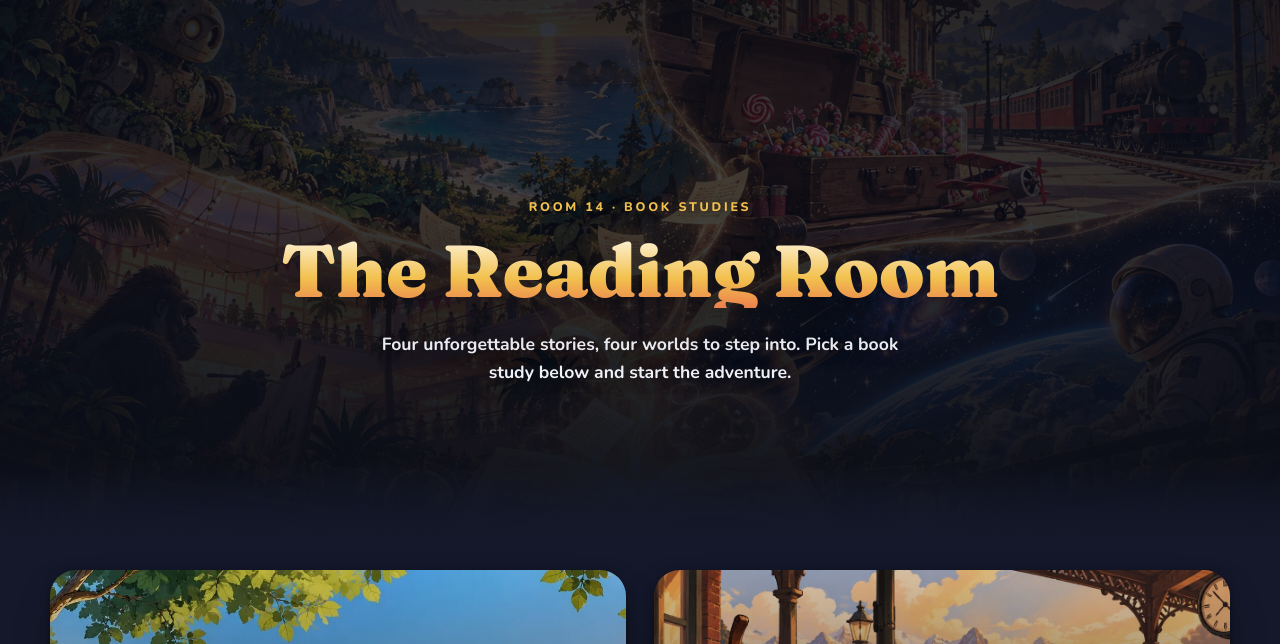
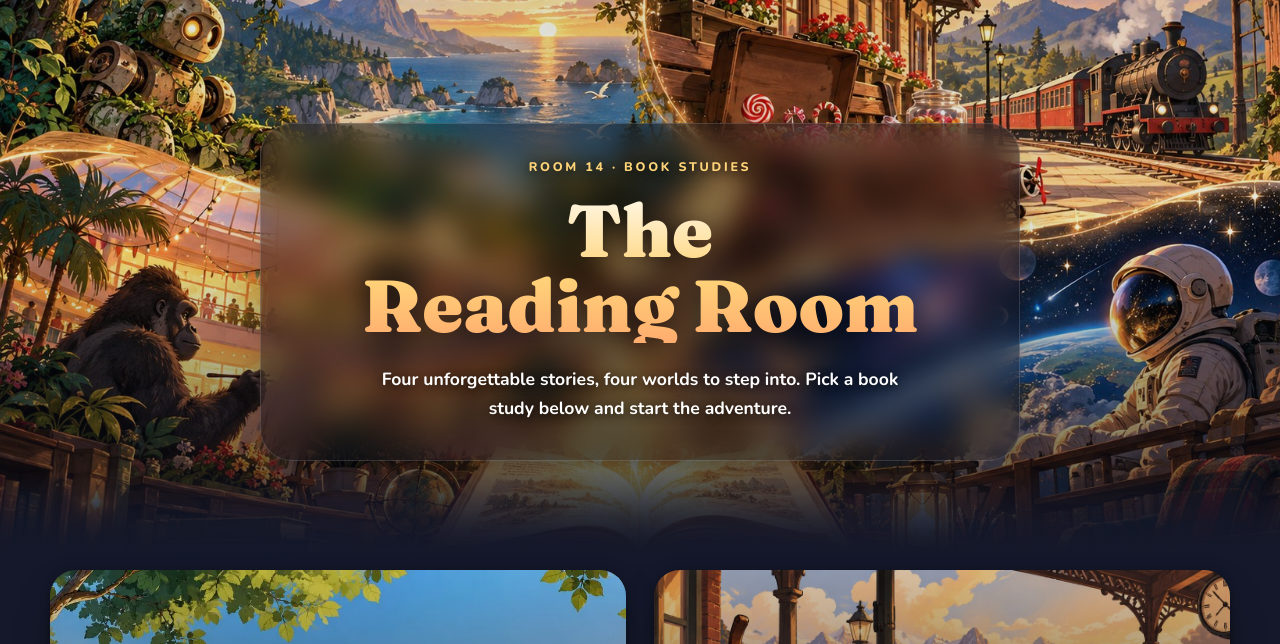
Before and after one commit to aurabotproject-ctrl/bookstudy, a plain HTML site: page index.html in a window 1280 px wide. Shown: the top 644 px of the page. Drawn offline with nearby package versions, Linux system fonts and the light colour scheme.

Commit message:
Brighten hero image; move title into a frosted glass panel for readability

```diff
--- a/index.html
+++ b/index.html
@@ -17,9 +17,11 @@
   <div class="hero-bg" style="background-image:url('images/hub-hero.jpg')"></div>
   <div class="hero-overlay" aria-hidden="true"></div>
   <div class="hero-inner">
-    <p class="kicker">Room 14 · Book Studies</p>
-    <h1>The Reading&nbsp;Room</h1>
-    <p class="tagline">Four unforgettable stories, four worlds to step into. Pick a book study below and start the adventure.</p>
+    <div class="hero-panel">
+      <p class="kicker">Room 14 · Book Studies</p>
+      <h1>The Reading&nbsp;Room</h1>
+      <p class="tagline">Four unforgettable stories, four worlds to step into. Pick a book study below and start the adventure.</p>
+    </div>
   </div>
   <div class="hero-fade" aria-hidden="true"></div>
 </header>
--- a/styles.css
+++ b/styles.css
@@ -38,27 +38,35 @@ h1, h2 { font-family: 'Fraunces', serif; margin: 0; }
 }
 .hero-overlay {
   position: absolute; inset: 0; z-index: 0;
-  background:
-    linear-gradient(180deg, rgba(9,12,22,.62) 0%, rgba(10,13,26,.6) 38%, rgba(11,14,24,.88) 82%, #14182a 100%),
-    radial-gradient(60% 55% at 50% 42%, rgba(10,13,24,.35) 0%, rgba(10,13,24,.72) 100%);
+  background: linear-gradient(180deg, rgba(9,12,22,.12) 0%, rgba(10,13,26,.08) 45%, rgba(11,14,24,.55) 84%, #14182a 100%);
 }
 .hero-inner { position: relative; z-index: 1; max-width: 760px; margin: 0 auto; }
+.hero-panel {
+  display: inline-block;
+  padding: 34px 44px 38px;
+  border-radius: 32px;
+  background: rgba(10, 13, 24, .42);
+  backdrop-filter: blur(14px) saturate(1.2);
+  -webkit-backdrop-filter: blur(14px) saturate(1.2);
+  border: 1px solid rgba(255,255,255,.14);
+  box-shadow: 0 20px 50px -20px rgba(0,0,0,.55);
+}
 .kicker {
   text-transform: uppercase; letter-spacing: .22em; font-size: .78rem;
-  font-weight: 800; color: #f2c14e; margin: 0 0 18px;
-  text-shadow: 0 2px 12px rgba(0,0,0,.5);
+  font-weight: 800; color: #ffd479; margin: 0 0 18px;
+  text-shadow: 0 2px 10px rgba(0,0,0,.7);
 }
 .hub-hero h1 {
   font-size: clamp(2.6rem, 7vw, 4.6rem);
   font-weight: 900; line-height: 1.02;
-  background: linear-gradient(180deg, #fff8e8 0%, #f2c14e 60%, #e8604c 120%);
+  background: linear-gradient(180deg, #fff8e8 0%, #ffd479 55%, #ff9b6a 120%);
   -webkit-background-clip: text; background-clip: text; color: transparent;
-  filter: drop-shadow(0 8px 28px rgba(0,0,0,.55));
+  filter: drop-shadow(0 6px 18px rgba(0,0,0,.7));
 }
 .tagline {
   margin: 22px auto 0; max-width: 560px;
-  font-size: 1.1rem; line-height: 1.6; color: #f0f0f7; font-weight: 700;
-  text-shadow: 0 2px 14px rgba(0,0,0,.55);
+  font-size: 1.1rem; line-height: 1.6; color: #ffffff; font-weight: 700;
+  text-shadow: 0 2px 10px rgba(0,0,0,.75);
 }
 .hero-fade {
   position: absolute; left: 0; right: 0; bottom: -1px; height: 90px; z-index: 1;
```
